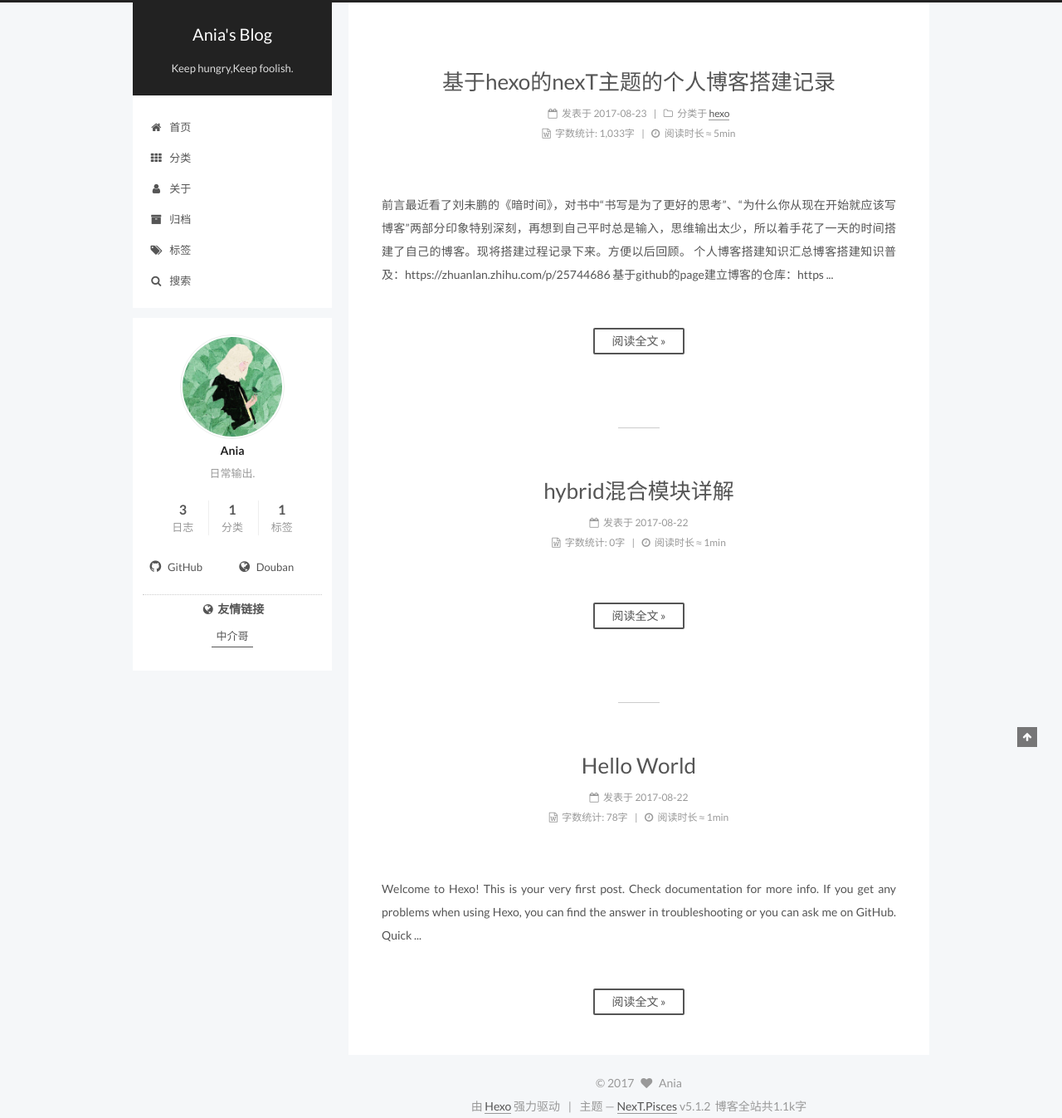
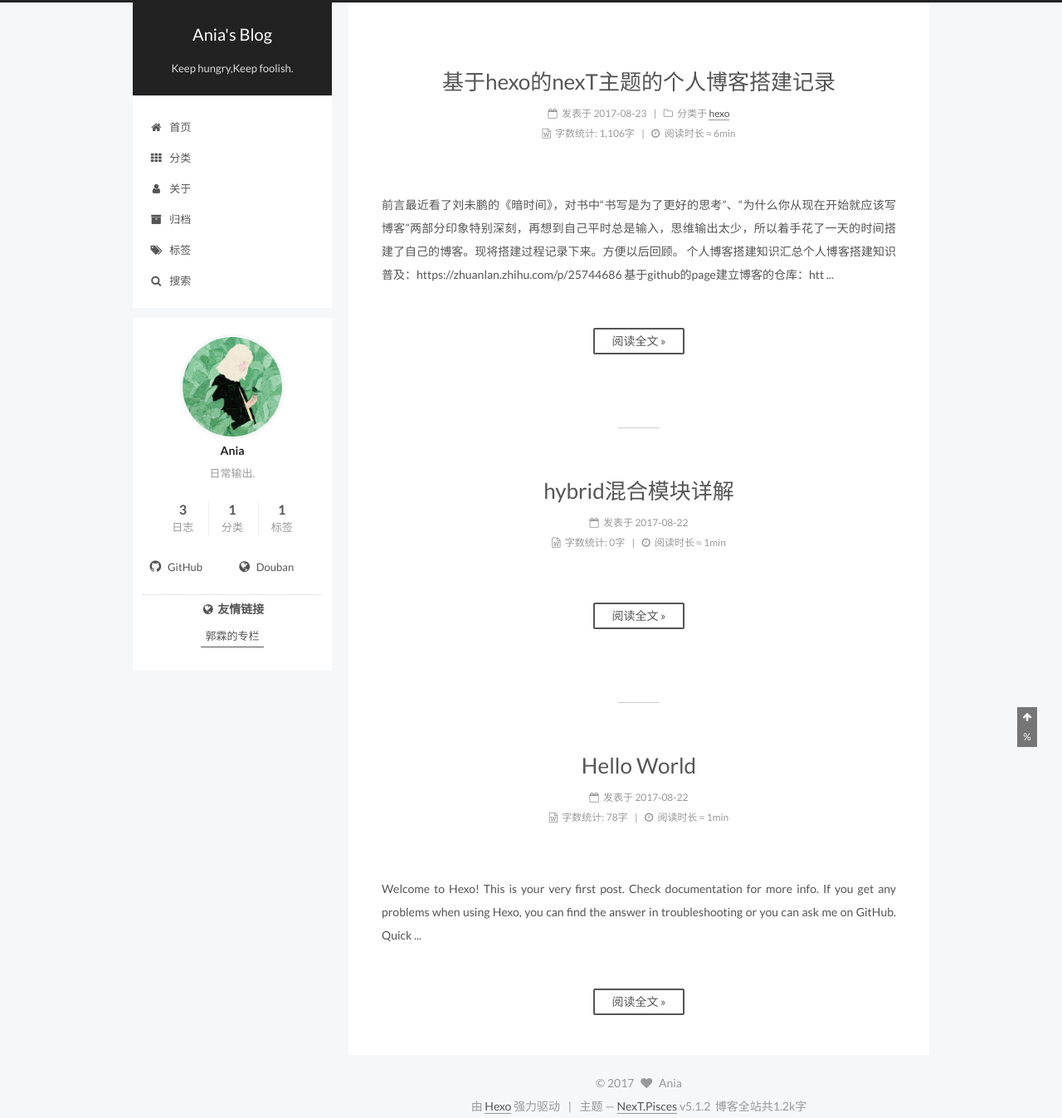
Before and after one commit to ania93/ania93.github.io, a plain HTML site: page index.html in a window 1280 px wide. Shown: the whole page at 83% size. Drawn offline with Linux system fonts and the light colour scheme; some packages are replaced by stand-ins of ours; a script that the page names is missing.

Commit message:
Site updated: 2017-08-23 22:23:55

```diff
--- a/index.html
+++ b/index.html
@@ -115,7 +115,7 @@
     root: '/',
     scheme: 'Pisces',
     version: '5.1.2',
-    sidebar: {"position":"left","display":"post","offset":12,"offset_float":12,"b2t":false,"scrollpercent":false,"onmobile":false},
+    sidebar: {"position":"left","display":"post","offset":12,"offset_float":12,"b2t":false,"scrollpercent":true,"onmobile":false},
     fancybox: true,
     tabs: true,
     motion: true,
@@ -403,7 +403,7 @@
                   <span class="post-meta-item-text">字数统计&#58;</span>
 
                 <span title="字数统计">
-                  1,033字
+                  1,106字
                 </span>
 
 
@@ -419,7 +419,7 @@
                   <span class="post-meta-item-text">阅读时长 &asymp;</span>
 
                 <span title="阅读时长">
-                  5min
+                  6min
                 </span>
 
             </div>
@@ -443,8 +443,8 @@
 
 
           前言最近看了刘未鹏的《暗时间》，对书中“书写是为了更好的思考”、“为什么你从现在开始就应该写博客”两部分印象特别深刻，再想到自己平时总是输入，思维输出太少，所以着手花了一天的时间搭建了自己的博客。现将搭建过程记录下来。方便以后回顾。
-个人博客搭建知识汇总博客搭建知识普及：https://zhuanlan.zhihu.com/p/25744686
-基于github的page建立博客的仓库：https
+个人博客搭建知识汇总个人博客搭建知识普及：https://zhuanlan.zhihu.com/p/25744686
+基于github的page建立博客的仓库：htt
           ...
           <!--noindex-->
           <div class="post-button text-center">
@@ -928,7 +928,7 @@ Quick
             <ul class="links-of-blogroll-list">
 
                 <li class="links-of-blogroll-item">
-                  <a href="https://guolei1130.github.io/" title="中介哥" target="_blank">中介哥</a>
+                  <a href="http://blog.csdn.net/guolin_blog/" title="郭霖的专栏" target="_blank">郭霖的专栏</a>
                 </li>
 
             </ul>
@@ -976,7 +976,7 @@ Quick
 
 <div class="theme-info">
   <div class="powered-by"></div>
-  <span class="post-count">博客全站共1.1k字</span>
+  <span class="post-count">博客全站共1.2k字</span>
 </div>
 
 
@@ -994,6 +994,8 @@ Quick
 
       <div class="back-to-top">
         <i class="fa fa-arrow-up"></i>
+
+          <span id="scrollpercent"><span>0</span>%</span>
 
       </div>
 
```
Also changed, not shown: 2017/08/22/hello-world/index.html (+5 -3 lines), 2017/08/22/hybrid混合模块详解/index.html (+5 -3 lines), 2017/08/23/基于hexo的nexT主题的个人博客搭建记录/index.html (+13 -10 lines), about/index.html (+5 -3 lines), archives/2017/08/index.html (+5 -3 lines), archives/2017/index.html (+5 -3 lines), archives/index.html (+5 -3 lines), categories/hexo/index.html (+5 -3 lines), categories/index.html (+5 -3 lines), tags/hexo/index.html (+5 -3 lines), tags/index.html (+5 -3 lines).
